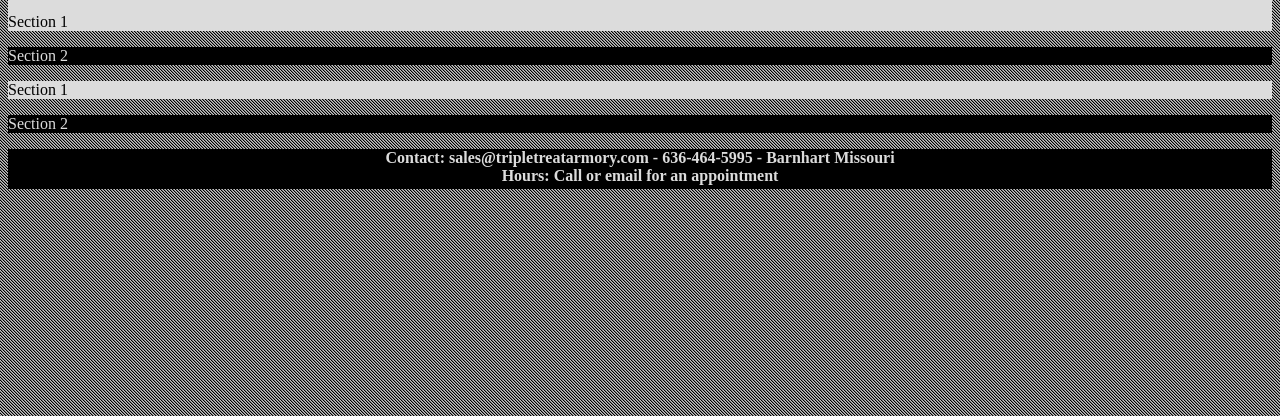
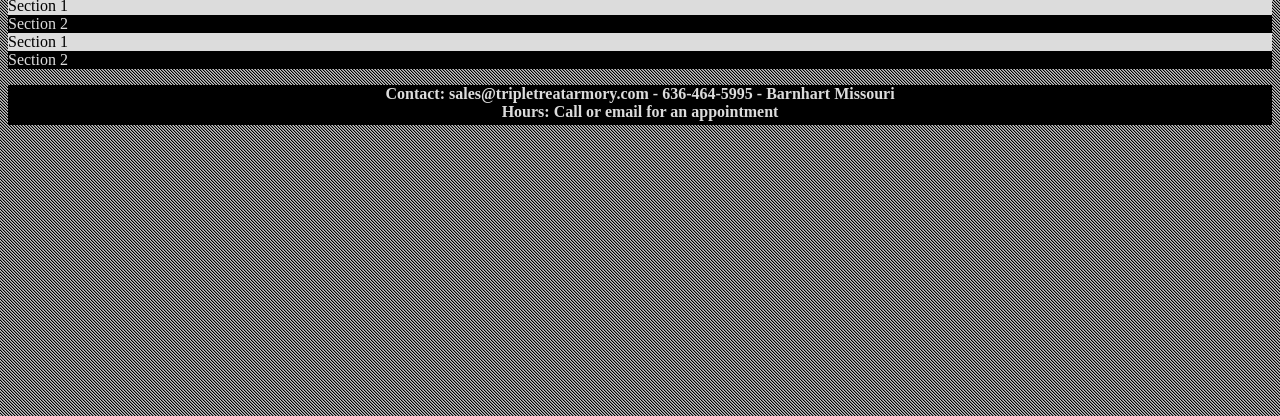
Before and after one commit to triplethreatarmory/triplethreatarmory.github.io, a plain HTML site: page index_new.html in a window 1280 px wide. Shown: the part 384-800 px from the top of the page. Drawn offline with Linux system fonts and the light colour scheme.

Commit message:
Update index_new.html

```diff
--- a/index_new.html
+++ b/index_new.html
@@ -16,16 +16,16 @@
     <li><a class="header" href="">FFL Transfers</a></li>
     <li><a class="header" href="">CCW Classes</a></li>
   </ul>
-  	<p>Section 1</p>
+  	Section 1
   </div>
   <div id="section2">
-  	<p>Section 2</p>
+  	Section 2
   </div>
     <div id="section1">
-  	<p>Section 1</p>
+  	Section 1
   </div>
     <div id="section2">
-  	<p>Section 2</p>
+  	Section 2
   </div>
   <div id="footer">
     <p>Contact: sales@tripletreatarmory.com - 636-464-5995 - Barnhart Missouri<br>
```
